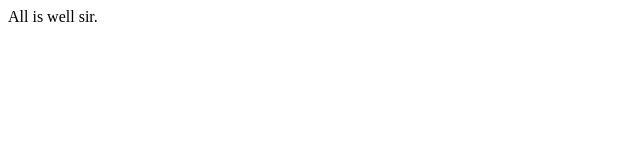
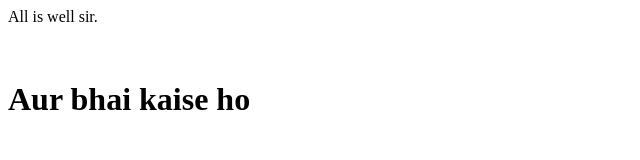
Before and after one commit to Atulyadav0008/localrepo, a plain HTML site: page index.html in a window 1280 px wide. Shown: the whole page, without its empty margins (0-640 px from the left). Drawn offline with Linux system fonts and the light colour scheme.

```diff
--- a/index.html
+++ b/index.html
@@ -1 +1,3 @@
 <p>All is well sir.</p>
+<br>
+<h1>Aur bhai kaise ho</h1>
```
Also changed, not shown: 1 other file.
